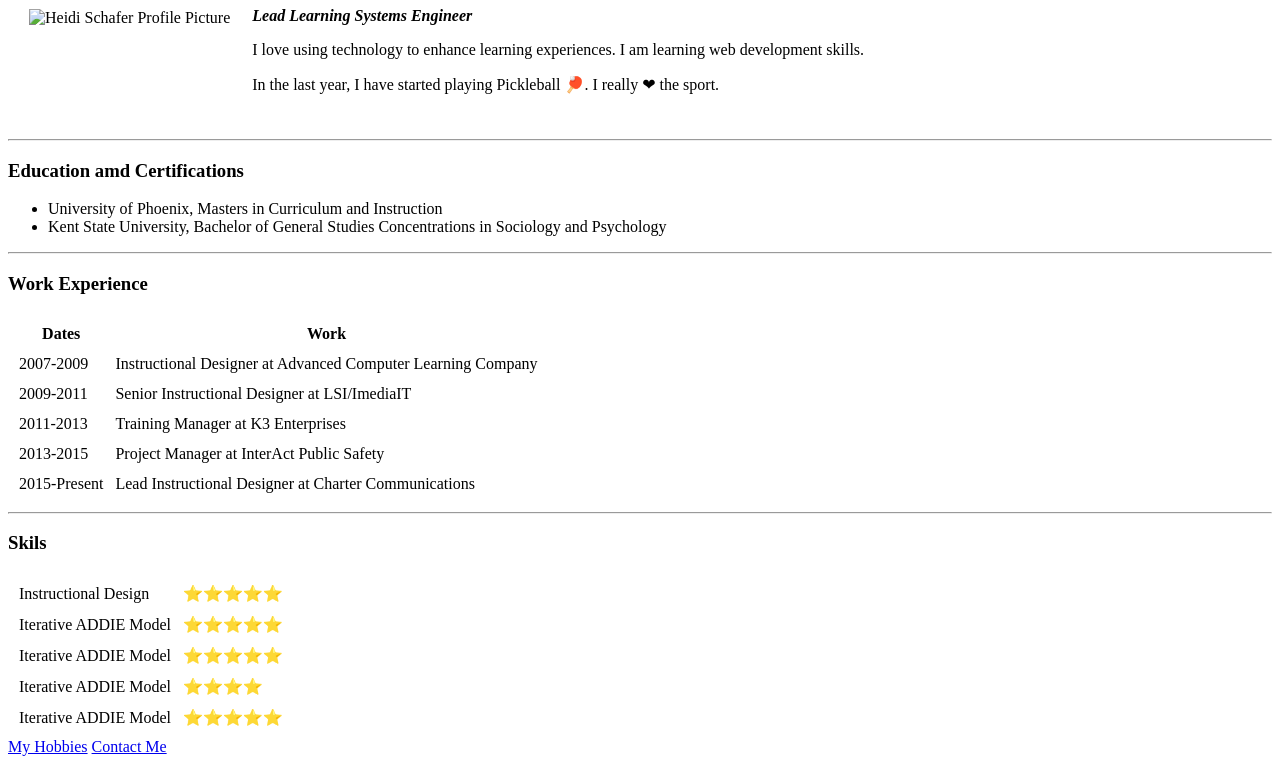
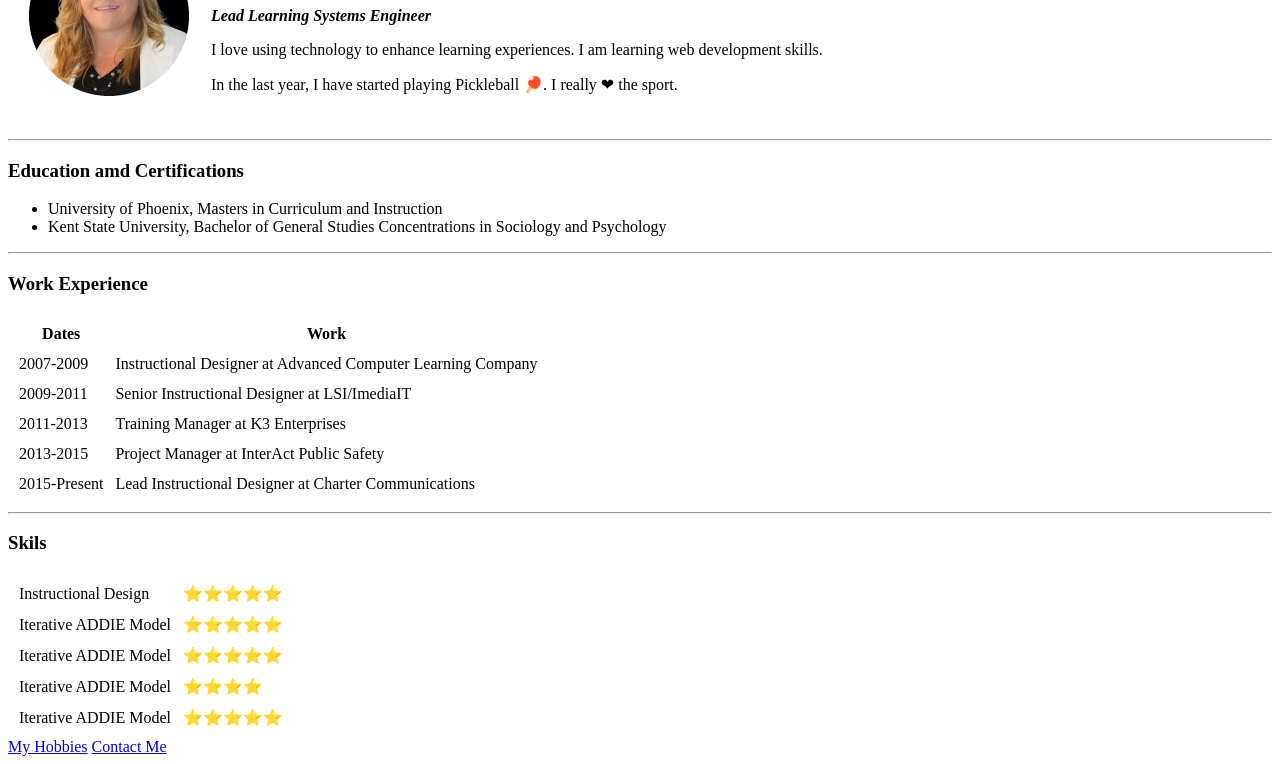
Before and after one commit to hmkohio/cv, a plain HTML site: page index.html in a window 1280 px wide. Shown: the part 102-866 px from the top of the page. Drawn offline with Linux system fonts and the light colour scheme.

Commit message:
updated image file location

```diff
--- a/index.html
+++ b/index.html
@@ -10,7 +10,7 @@
 <body>
   <table cellspacing=20>
     <tr>
-      <td><img src="images/heidi-circle.png" alt="Heidi Schafer Profile Picture"></td>
+      <td><img src="heidi-circle.png" alt="Heidi Schafer Profile Picture"></td>
       <td>
         <h1>Heidi Schafer</h1>
         <p>
```
